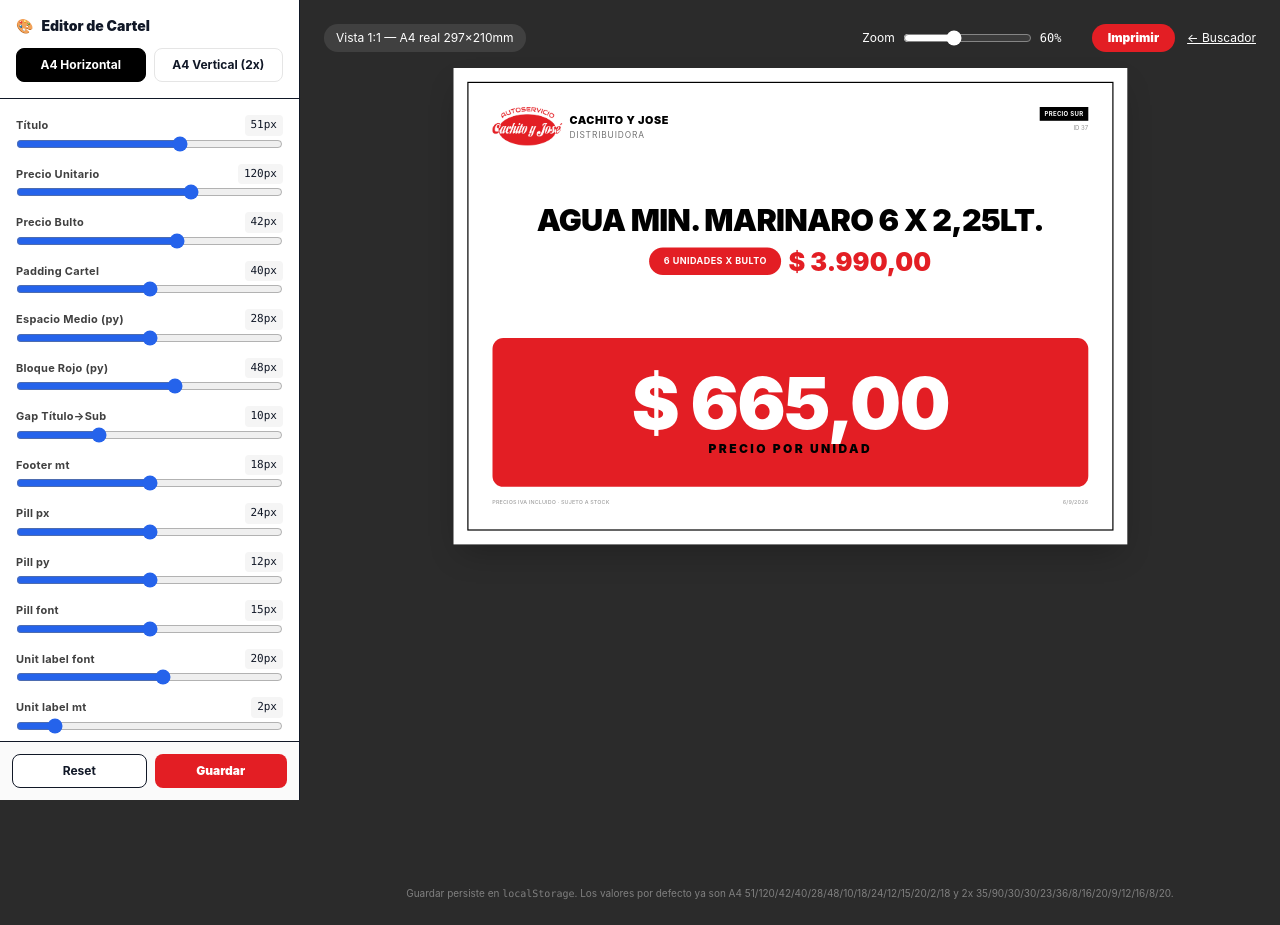
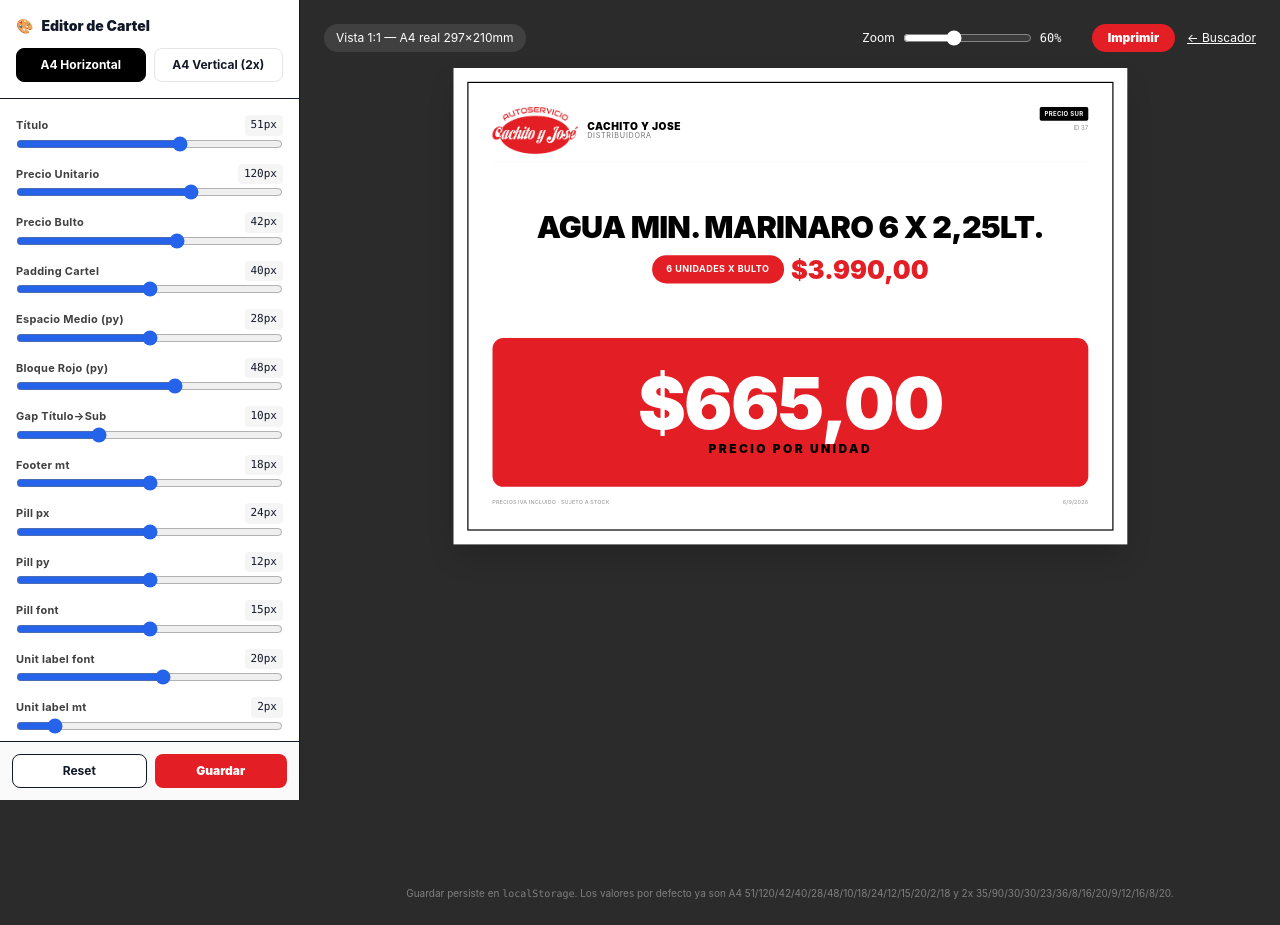
Before and after one commit to Gonn8n/carteles-cachito, a Next.js app: page /preview in a window 1280 px wide. Built offline with nearby package versions, Linux system fonts and the light colour scheme.

Commit message:
fix: header logo mas grande, fix precio  sin espacio, buscador layout fix, quitar PIN default, cambios visibles en /preview

```diff
--- a/src/app/page.tsx
+++ b/src/app/page.tsx
@@ -243,15 +243,14 @@
             </button>
           </form>
           {pinError && <p className="text-sm text-red-600 mt-3 font-medium">{pinError}</p>}
-          <p className="text-xs text-neutral-400 mt-4">PIN por defecto: 2580</p>
         </div>
       ) : (
         <>
           <div className="max-w-6xl mx-auto px-4 py-6 no-print">
             <div className="bg-white rounded-2xl shadow-sm border p-5">
-              {/* Buscador único */}
-              <form onSubmit={handleSubmit} className="flex flex-col md:flex-row gap-3">
-                <div className="flex-1 relative">
+              {/* Buscador único — layout fijo para que no se desacomode con items */}
+              <form onSubmit={handleSubmit} className="flex flex-col md:flex-row gap-3 md:items-end">
+                <div className="flex-1 relative min-w-0">
                   <label className="text-xs font-bold tracking-widest text-neutral-500">BUSCADOR (código o nombre) — pegá varios separados por coma</label>
                   <div className="mt-1 relative">
                     <input
@@ -261,11 +260,6 @@
                         if (searchResults.length > 0) setShowDropdown(true);
                       }}
                       onBlur={() => setTimeout(() => setShowDropdown(false), 200)}
-                      onKeyDown={(e) => {
-                        if (e.key === "Enter" && showDropdown && searchResults.length === 1) {
-                          // si hay un único resultado, seleccionarlo directo
-                        }
-                      }}
                       placeholder="Ej: 37 · 7795176000307 · MARINARO · 37, 110, 119"
                       className="w-full border-2 rounded-xl px-4 py-3 text-base font-medium focus:outline-none focus:border-black pr-10"
                       autoComplete="off"
@@ -292,12 +286,12 @@
                     Escribí <b>código</b> (con/sin ceros, barra) o <b>parte del nombre</b> y elegí. Para lote, pegá <b>37, 110, 119</b> y Enter.
                   </p>
                 </div>
-                <div className="flex md:flex-col gap-2 md:justify-end shrink-0">
-                  <button type="submit" disabled={loading} className="flex-1 md:flex-none bg-black text-white font-black px-8 py-3 rounded-xl hover:bg-neutral-800 disabled:opacity-50">
+                <div className="flex gap-2 shrink-0 self-stretch md:self-end">
+                  <button type="submit" disabled={loading} className="flex-1 md:flex-none bg-black text-white font-black px-6 md:px-8 py-3 rounded-xl hover:bg-neutral-800 disabled:opacity-50 whitespace-nowrap">
                     {loading ? "Buscando..." : "Agregar"}
                   </button>
                   {items.length > 0 && (
-                    <button type="button" onClick={() => window.print()} className="flex-1 md:flex-none text-white font-black px-8 py-3 rounded-xl hover:brightness-90" style={{ backgroundColor: "#E31E24" }}>
+                    <button type="button" onClick={() => window.print()} className="flex-1 md:flex-none text-white font-black px-6 md:px-8 py-3 rounded-xl hover:brightness-90 whitespace-nowrap" style={{ backgroundColor: "#E31E24" }}>
                       Imprimir {items.length}
                     </button>
                   )}
--- a/src/components/Cartel.tsx
+++ b/src/components/Cartel.tsx
@@ -17,7 +17,10 @@
     style: "currency",
     currency: "ARS",
     maximumFractionDigits: 2,
-  }).format(n);
+  })
+    .format(n)
+    .replace(/\u00A0/g, "")
+    .replace(/\s/g, "");
 }
 
 export function Cartel({ id, descripcion, unidadesPorBulto, precioSur, precioUnidadSur, compact, fullHeight, theme }: CartelProps) {
@@ -36,23 +39,23 @@
         padding: t ? `${t.padding}px` : undefined,
       }}
     >
-      {/* Header */}
-      <div className="flex justify-between items-start gap-4 shrink-0">
-        <div className="flex items-center gap-3">
+      {/* Header — logo agrandado como header */}
+      <div className="flex justify-between items-start gap-4 shrink-0 border-b border-neutral-100 pb-3">
+        <div className="flex items-center gap-4">
           {/* eslint-disable @next/next/no-img-element */}
           <img
             src="/cachitologo.png"
             alt="Cachito y Jose"
-            className={`object-contain shrink-0 ${compact ? "h-10 md:h-12" : "h-14 md:h-16"}`}
+            className={`object-contain shrink-0 ${compact ? "h-14 md:h-16" : "h-[68px] md:h-[78px]"}`}
             onError={(e) => (e.currentTarget.style.display = "none")}
           />
           <div className="flex flex-col leading-none">
-            <span className={`font-black tracking-wider text-black uppercase ${compact ? "text-sm md:text-base" : "text-base md:text-lg"}`}>Cachito y Jose</span>
-            <span className={`text-neutral-500 uppercase tracking-widest ${compact ? "text-[10px] md:text-xs" : "text-xs md:text-sm"}`}>Distribuidora</span>
+            <span className={`font-black tracking-wider text-black uppercase ${compact ? "text-[13px] md:text-[14px]" : "text-[15px] md:text-[17px]"}`}>Cachito y Jose</span>
+            <span className={`text-neutral-500 uppercase tracking-widest ${compact ? "text-[10px] md:text-[11px]" : "text-[11px] md:text-[12px]"}`}>Distribuidora</span>
           </div>
         </div>
         <div className="flex flex-col items-end gap-1 shrink-0">
-          <span className={`bg-black text-white font-bold uppercase tracking-wider ${compact ? "text-[9px] px-1.5 py-0.5" : "text-[10px] px-2 py-1"}`}>Precio Sur</span>
+          <span className={`bg-black text-white font-bold uppercase tracking-wider rounded-[3px] ${compact ? "text-[9px] px-1.5 py-0.5" : "text-[10px] px-2 py-1"}`}>Precio Sur</span>
           <span className={`text-neutral-400 font-medium ${compact ? "text-[9px]" : "text-[10px]"}`}>ID {id}</span>
         </div>
       </div>
```
